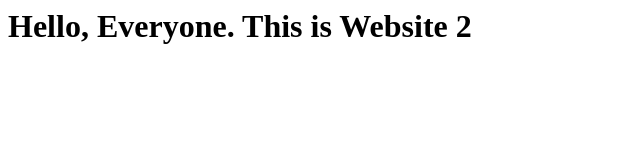
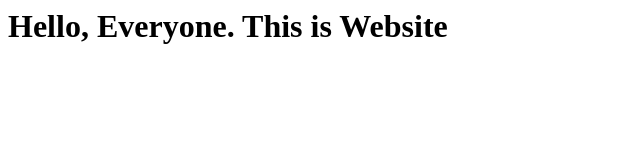
Before and after one commit to vishnuhorizon/static-website, a plain HTML site: page index.html in a window 1280 px wide. Shown: the full height of the page, 0-640 px from the left. Drawn offline with Linux system fonts and the light colour scheme.

Commit message:
Update index.html

```diff
--- a/index.html
+++ b/index.html
@@ -1,5 +1,5 @@
 <html>
 <body>
-<h1>Hello, Everyone. This is Website 2</h1>
+<h1>Hello, Everyone. This is Website</h1>
 </body>
 </html>
```
